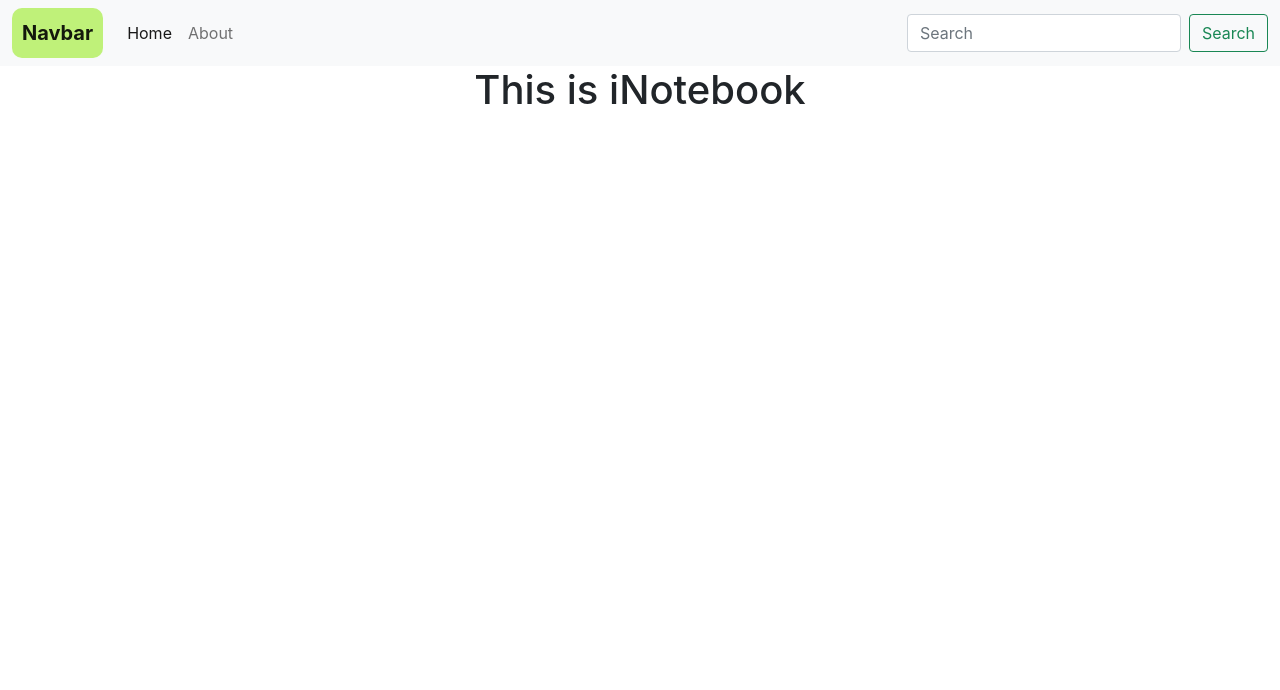
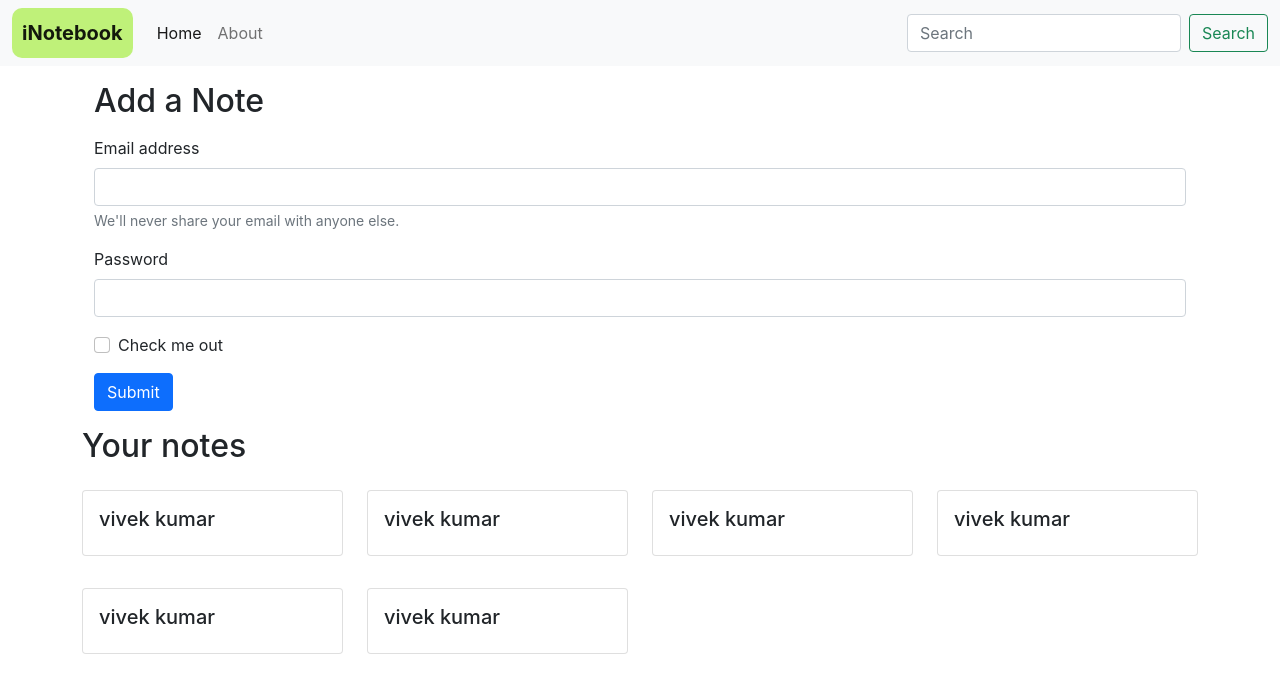
Before and after one commit to shashikant021/iNotebook, a React (Create React App) app: page / in a window 1280 px wide. Shown: the top 690 px of the page. Built offline with nearby package versions, Linux system fonts and the light colour scheme.

Commit message:
branch_1 done

```diff
--- a/src/App.css
+++ b/src/App.css
@@ -38,7 +38,7 @@
 }
 
 
-/* starting Navebar.css */
+/* starting Navbar.css */
 
 .navbar-brand{
   background-color: rgb(191, 241, 121);
@@ -46,3 +46,5 @@
   border-radius: 10px;
   font-weight: bold;
 }
+
+/* end of Navbar.css */
--- a/src/App.js
+++ b/src/App.js
@@ -3,19 +3,22 @@
 import { Home } from "./components/Home";
 import About from "./components/About";
 import { BrowserRouter, Routes, Route } from "react-router-dom";
+import NoteState from "./context/notes/NoteState";
 
 function App() {
   return (
     <>
+    <NoteState>
       <BrowserRouter>
-      <div>
       <Navbar />
+      <div className="container">
         <Routes>
           <Route exact path="/" element={<Home />} />
           <Route exact path="/about" element={<About />} />
         </Routes>
         </div>
       </BrowserRouter>
+      </NoteState>
     </>
   );
 }
--- a/src/components/About.js
+++ b/src/components/About.js
@@ -1,9 +1,10 @@
-import React from 'react'
+import React, {useContext, useEffect} from 'react'
 
 const About = () => {
+
   return (
     <div className='App'>
-      <h3>This is About Page</h3>
+      <h3>This is About page</h3>
     </div>
   )
 }
--- a/src/components/Home.js
+++ b/src/components/Home.js
@@ -1,9 +1,51 @@
-import React from 'react'
+import Notes from "./Notes";
+
 
 export const Home = () => {
+
   return (
-    <div className='App'>
-      <h1> This is iNotebook</h1>
+    <div>
+      <div className="container my-3">
+      <h2> Add a Note</h2>
+
+      <form className="my-3">
+        <div class="mb-3">
+          <label for="exampleInputEmail1" class="form-label">
+            Email address
+          </label>
+          <input
+            type="email"
+            class="form-control"
+            id="exampleInputEmail1"
+            aria-describedby="emailHelp"
+          />
+          <div id="emailHelp" class="form-text">
+            We'll never share your email with anyone else.
+          </div>
+        </div>
+        <div class="mb-3">
+          <label for="exampleInputPassword1" class="form-label">
+            Password
+          </label>
+          <input
+            type="password"
+            class="form-control"
+            id="exampleInputPassword1"
+          />
+        </div>
+        <div class="mb-3 form-check">
+          <input type="checkbox" class="form-check-input" id="exampleCheck1" />
+          <label class="form-check-label" for="exampleCheck1">
+            Check me out
+          </label>
+        </div>
+        <button type="submit" class="btn btn-primary">
+          Submit
+        </button>
+      </form>
+      </div>
+
+    <Notes/>
     </div>
-  )
-}
+  );
+};
--- a/src/components/Navbar.js
+++ b/src/components/Navbar.js
@@ -1,13 +1,22 @@
-import React from "react";
+import React, {useEffect} from "react";
 import "../App.css";
-import { Link } from "react-router-dom";
+import { Link, useLocation } from "react-router-dom";
+
+
 
 const Navbar = () => {
+
+  let location = useLocation();
+  useEffect(() => {
+    console.log(location.pathname);
+    }, [location]);
+
+
   return (
     <div>
       <nav className="navbar navbar-expand-lg navbar-light bg-light">
         <div className="container-fluid">
-          <Link className="navbar-brand" to="/"> Navbar </Link>
+          <Link className="navbar-brand" to="/"> iNotebook </Link>
           <button className="navbar-toggler"
             type="button"
             data-bs-toggle="collapse"
@@ -21,10 +30,10 @@
           <div className="collapse navbar-collapse" id="navbarSupportedContent">
             <ul className="navbar-nav me-auto mb-2 mb-lg-0">
               <li className="nav-item">
-                <Link className="nav-link active" aria-current="page" to="/"> Home </Link>
+                <Link className={`nav-link ${location.pathname==="/"? "active": ""}`} aria-current="page" to="/"> Home </Link>
               </li>
               <li className="nav-item">
-                <Link className="nav-link" to="/about"> About </Link>
+                <Link className={`nav-link ${location.pathname==="/about"? "active": ""}`} to="/about"> About </Link>
               </li>
             </ul>
             <form className="d-flex">
--- /dev/null
+++ b/src/components/Noteitem.js
@@ -0,0 +1,19 @@
+import React from 'react'
+
+const Noteitem = (props) => {
+    const {note} = props;
+  return (
+    <div className="col-md-3">
+      {/* {note.title}
+      {note.description} */}
+      <div class="card my-3">
+  <div class="card-body">
+    <h5 class="card-title">{note.title}</h5>
+    <p class="card-text">{note.Description}</p>
+  </div>
+</div>
+    </div>
+  )
+}
+
+export default Noteitem
--- /dev/null
+++ b/src/components/Notes.js
@@ -0,0 +1,20 @@
+import React, { useContext } from "react";
+import noteContext from "../context/notes/noteContext";
+import Noteitem from "./Noteitem";
+
+const Notes = () => {
+    const context = useContext(noteContext);
+    const {notes, setNotes} = context;
+
+  return (
+    <div className="row my-3">
+    <h2> Your notes</h2>
+    {notes.map((note)=>{
+      return <Noteitem note={note}/>;
+
+    })}
+    </div>
+  )
+}
+
+export default Notes
--- /dev/null
+++ b/src/context/notes/NoteState.js
@@ -0,0 +1,71 @@
+import NoteContext from "./noteContext";
+import {useState} from "react";
+
+const NoteState = (props) => {
+    const notesInitial = [
+            {
+              "_id": "66ad046e428265baa27fcce8",
+              "user": "66ace2ad014d1c2e785e8963",
+              "title": "vivek kumar",
+              "description": " earl djfhsadfjsdfy to you in morning",
+              "tag": "sjkshadiuhgd4564",
+              "date": "2024-08-02T16:08:14.339Z",
+              "__v": 0
+            },
+            {
+              "_id": "66b0bdebb9f4fc8d810892a6",
+              "user": "66ace2ad014d1c2e785e8963",
+              "title": "vivek kumar",
+              "description": " earl djfhsadfjsdfy to you in morning",
+              "tag": "sjkshadiuhgd4564",
+              "date": "2024-08-05T11:56:27.268Z",
+              "__v": 0
+            },
+            {
+              "_id": "66ad046e428265baa27fcce8",
+              "user": "66ace2ad014d1c2e785e8963",
+              "title": "vivek kumar",
+              "description": " earl djfhsadfjsdfy to you in morning",
+              "tag": "sjkshadiuhgd4564",
+              "date": "2024-08-02T16:08:14.339Z",
+              "__v": 0
+            },
+            {
+              "_id": "66b0bdebb9f4fc8d810892a6",
+              "user": "66ace2ad014d1c2e785e8963",
+              "title": "vivek kumar",
+              "description": " earl djfhsadfjsdfy to you in morning",
+              "tag": "sjkshadiuhgd4564",
+              "date": "2024-08-05T11:56:27.268Z",
+              "__v": 0
+            },
+            {
+              "_id": "66ad046e428265baa27fcce8",
+              "user": "66ace2ad014d1c2e785e8963",
+              "title": "vivek kumar",
+              "description": " earl djfhsadfjsdfy to you in morning",
+              "tag": "sjkshadiuhgd4564",
+              "date": "2024-08-02T16:08:14.339Z",
+              "__v": 0
+            },
+            {
+              "_id": "66b0bdebb9f4fc8d810892a6",
+              "user": "66ace2ad014d1c2e785e8963",
+              "title": "vivek kumar",
+              "description": " earl djfhsadfjsdfy to you in morning",
+              "tag": "sjkshadiuhgd4564",
+              "date": "2024-08-05T11:56:27.268Z",
+              "__v": 0
+            }
+          ]
+          const [notes, setNotes] = useState(notesInitial)
+
+    return (
+        <NoteContext.Provider value={{notes, setNotes}}>
+            {props.children}
+        </NoteContext.Provider>
+    )
+}
+
+
+export default NoteState;
--- /dev/null
+++ b/src/context/notes/noteContext.js
@@ -0,0 +1,6 @@
+import { createContext } from 'react';
+
+const noteContext = createContext();
+
+
+export default noteContext;
```
